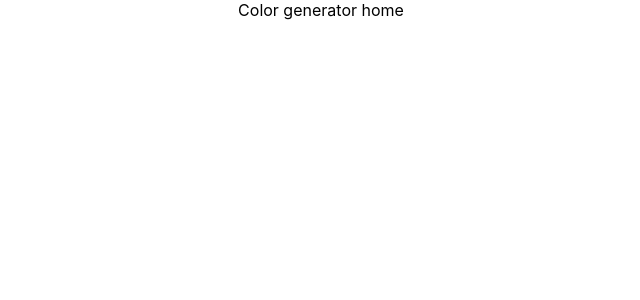
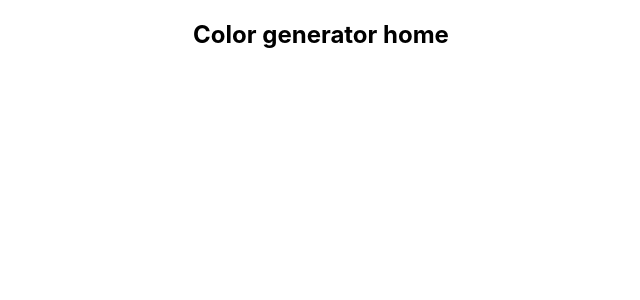
Before and after one commit to routbullet/periodic-color-generator, a React (Create React App) app: page / in a window 1280 px wide. Shown: the top 300 px of the page, without its empty margins (319-959 px from the left). Built offline with nearby package versions, Linux system fonts and the light colour scheme.

Commit message:
dev setup

```diff
--- a/src/App.js
+++ b/src/App.js
@@ -1,10 +1,10 @@
 import "./App.css";
-import Home from "./pages/Home";
+import HomeContainer from "./pages/Home";
 
 function App() {
   return (
     <main className="app-container">
-      <Home />
+      <HomeContainer />
     </main>
   );
 }
--- a/src/pages/Home.js
+++ b/src/pages/Home.js
@@ -1,7 +1,11 @@
 import React from "react";
 
-const Home = () => {
-  return <main>Color generator home</main>;
+const HomeContainer = () => {
+  return (
+    <main>
+      <h2>Color generator home</h2>
+    </main>
+  );
 };
 
-export default Home;
+export default HomeContainer;
```
Also changed, not shown: src/components/Color.js (added, +7 -0 lines).
